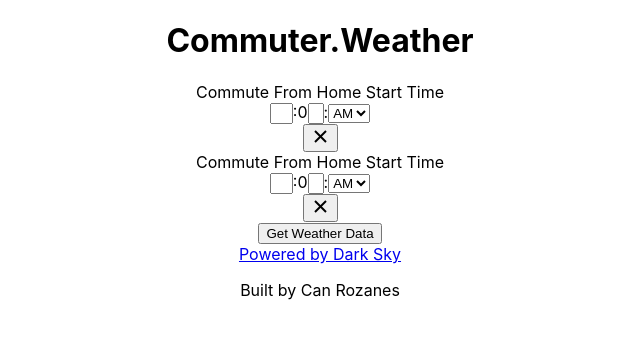
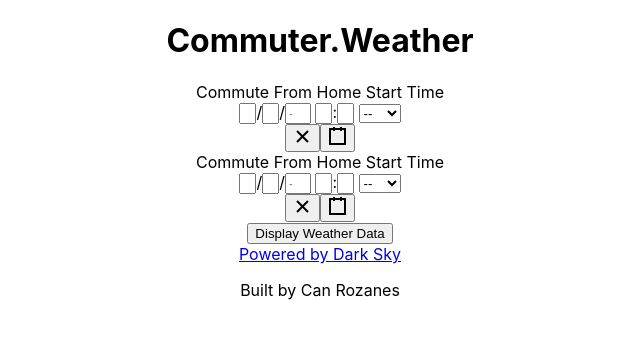
Before and after one commit to canrozanes/commuter-weather, a React (Create React App) app: page / in a window 1280 px wide. Shown: the top 338 px of the page, without its empty margins (320-960 px from the left). Built offline with nearby package versions, Linux system fonts and the light colour scheme.

Commit message:
safi miracle

```diff
--- a/package.json
+++ b/package.json
@@ -5,6 +5,7 @@
   "dependencies": {
     "axios": "^0.18.0",
     "react": "^16.8.6",
+    "react-datetime-picker": "^2.4.0",
     "react-dom": "^16.8.6",
     "react-scripts": "3.0.1",
     "react-time-picker": "^3.5.2"
--- a/src/App.js
+++ b/src/App.js
@@ -10,8 +10,8 @@ class App extends Component {
 	constructor() {
 		super();
 		this.state = {
-			time1: '10:00',
-			time2: '10:00',
+			time1: '',
+			time2: '',
 			// time: '10:00',
 			currently: {},
 			minutely: {},
@@ -19,62 +19,78 @@ class App extends Component {
 		}
 	}
 	handleChange1 = (time) => {
-		this.setState({ time1: time })}
+		console.log(time);
+
+
+
+		this.setState({ time1: time })
+	}
+
 	handleChange2 = (time) => {
 		this.setState({ time2: time })
 	}
+	kickOff = (e) => {
+		e.preventDefault();
+		this.formatDate(this.state.time1, "firstWeather");
+		this.formatDate(this.state.time2, "secondWeather");
+	}
 
-
-		// this.setState({
-
-		// })
-
-	componentDidMount(){
-
-		// axios({
-		// 	url: `https://cors-anywhere.herokuapp.com/https://api.darksky.net/forecast/c369d6cf3852faec4a3db6128422f86a/43.6532,-79.3832`,
-		// }).then((response) => {
-		// 	response = response.data
-		// 	this.setState({
-		// 		weather: response
-		// 	})
-		// 	console.log(this.state.weather)
-
-		// })
-		const getWeatherData = () =>{
-			return axios({
-				url: `https://cors-anywhere.herokuapp.com/https://api.darksky.net/forecast/c369d6cf3852faec4a3db6128422f86a/43.6532,-79.3832?units=si`,
-
-			})
+	formatDate = (dateThingy, weatherName) => {
+		let year = dateThingy.getFullYear();
+		let month = dateThingy.getMonth() + 1;
+		if (month <10){
+			month = '0' + month;
 		}
-
-		const getAllData = async () => {
-			const response = await getWeatherData();
-			const weatherData = response.data;
-			// console.log(weatherData)
-			this.setState({
-				currently: weatherData.currently,
-				minutely: weatherData.minutely,
-				hourly: weatherData.hourly
-			})
-			console.log(weatherData)
-			console.log("currently", this.state.currently)
-			console.log("minutely", this.state.minutely)
-			console.log("hourly", this.state.hourly)
+		let day = dateThingy.getDate();
+		if (day < 10) {
+			day = '0' + day;
 		}
-		// getAllData();
-		// console.log(this.state.time)
+		let hours = dateThingy.getHours();
+		if (hours < 10) {
+			hours = '0' + hours;
+		}
+		let minutes = dateThingy.getMinutes();
+		if (minutes < 10) {
+			minutes = '0' + minutes;
+		}
+		let dateString = `${year}-${month}-${day}T${hours}:${minutes}:00`;
+		console.log(dateString);
+		this.getWeatherData(dateString, weatherName);
 
 
 	}
+	getWeatherData = (date, weatherName) => {
+		axios({
+			url: `https://cors-anywhere.herokuapp.com/https://api.darksky.net/forecast/c369d6cf3852faec4a3db6128422f86a/43.6532,-79.3832,${date}?units=si`,
+
+		}).then((response)=>{
+			console.log(response);
+			this.setState({
+				[weatherName]: response.data.currently
+			})
+		})
+	}
+	formatToUTC = (date) => {
+		let toUTC = new Date(date).toUTCString()
+		return toUTC;
+	}
+
+	offsetGMTtoToronto = (time) => {
+		return time -14400;
+	}
+
+		// we do the filtering of the data and set state to contain a
+		// {weateherIcon1: }
+
 
 	render(){
 		return (
 			<div className="App" >
-				<Header time={this.state} handleChange1={this.handleChange1} handleChange2={this.handleChange2}  />
-
-
-
+				<Header time1={this.state.time1}
+						time2={this.state.time2}
+						handleChange1={this.handleChange1}
+						handleChange2={this.handleChange2}
+						kickOff={this.kickOff}  />
 				<Footer />
 			</div>
 		);
--- a/src/Header.js
+++ b/src/Header.js
@@ -1,32 +1,28 @@
 import React, { Component } from 'react';
-import TimePicker from 'react-time-picker';
+import DateTimePicker from 'react-datetime-picker';
 
 class Header extends Component{
 
     render(){
-        console.log(this.props.time.time1)
         return (
             <div className="header wrapper">
                 <div>
                     <h1>Commuter.Weather</h1>
                     <form action="">
                         <label htmlFor="time1">Commute From Home Start Time</label>
-                        <TimePicker
+                        <DateTimePicker
                             onChange={this.props.handleChange1}
-                            value={this.props.time.time1}
-                            format="HH:mm:a"
-                            name="time1"
-                            disableClock={true}
+                            value={this.props.time1}
+
+                    />
+                        <label htmlFor="time2">Commute From Home Start Time</label>
+                        <DateTimePicker
+                            onChange={this.props.handleChange2}
+                            value={this.props.time2}
                         />
-                        <label htmlFor="time2">Commute From Home Start Time</label>
-                        <TimePicker
-                            onChange={this.props.handleChange2}
-                            value={this.props.time.time2}
-                            format="HH:mm:a"
-                            name="time2"
-                            disableClock={true}
-                        />
-                        <button>Get Weather Data</button>
+                        <button onClick={this.props.kickOff}
+                        >Display Weather Data
+                        </button>
                     </form>
                 </div>
             </div>
```
Also changed, not shown: src/DisplayWeather.js (added), 1 other file (tests, documents, lock files or other folders).
